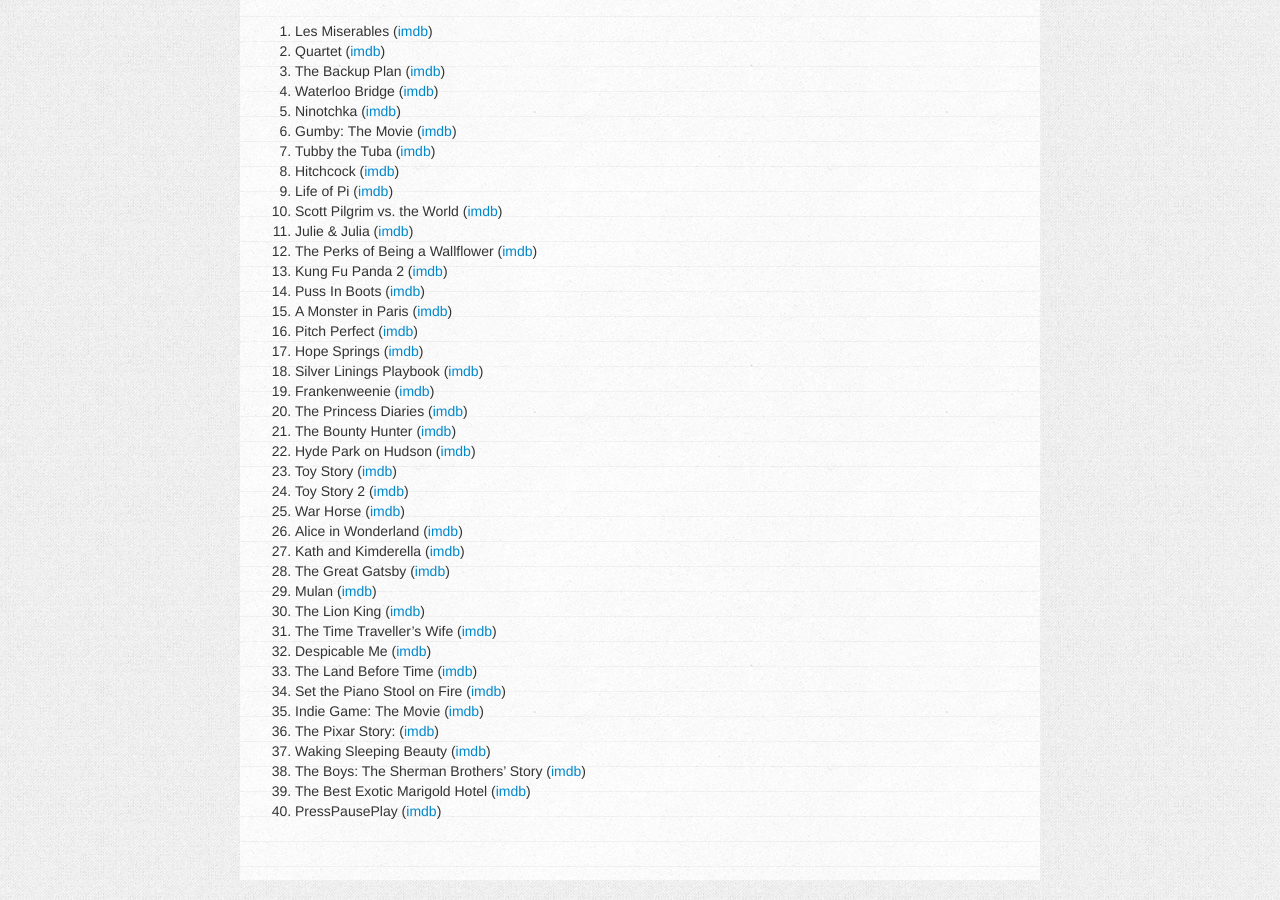
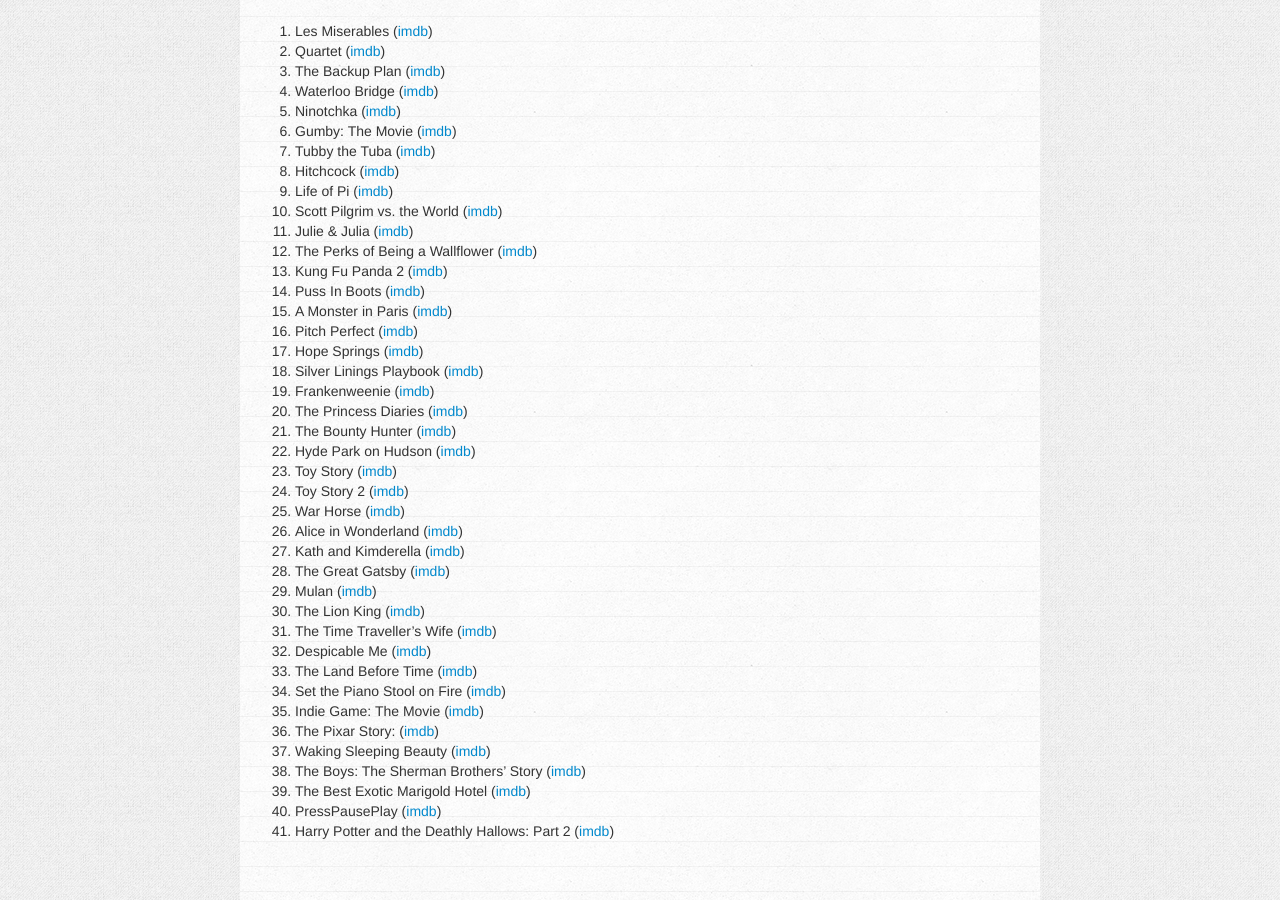
Before and after one commit to charlottepierce/charlottepierce.github.com, a Jekyll site: the page built from _posts/2013-01-01-50-50-Challenge-2013.markdown, in a window 1280 px wide and 900 px high, scrolled down 867 px. Built offline with Jekyll 4.4.1, drawn with Linux system fonts in a browser that asks for light colours.

Commit message:
Updated 50/50 challenge list.

```diff
--- a/_posts/2013-01-01-50-50-Challenge-2013.markdown
+++ b/_posts/2013-01-01-50-50-Challenge-2013.markdown
@@ -74,3 +74,4 @@
 38. The Boys: The Sherman Brothers' Story ([imdb](http://www.imdb.com/title/tt1015971/))
 39. The Best Exotic Marigold Hotel ([imdb](http://www.imdb.com/title/tt1412386/))
 40. PressPausePlay ([imdb](http://www.imdb.com/title/tt1737674/))
+41. Harry Potter and the Deathly Hallows: Part 2 ([imdb](http://www.imdb.com/title/tt1201607/))
```
